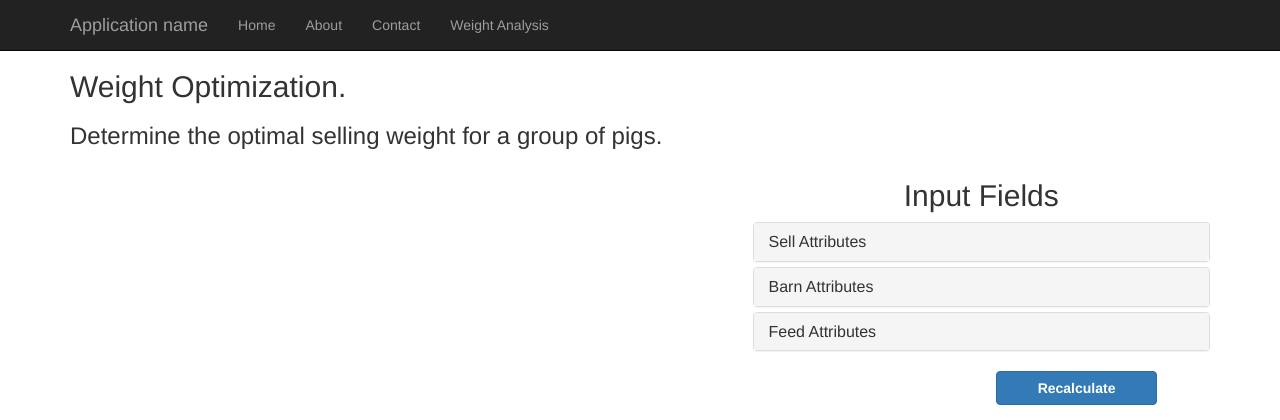
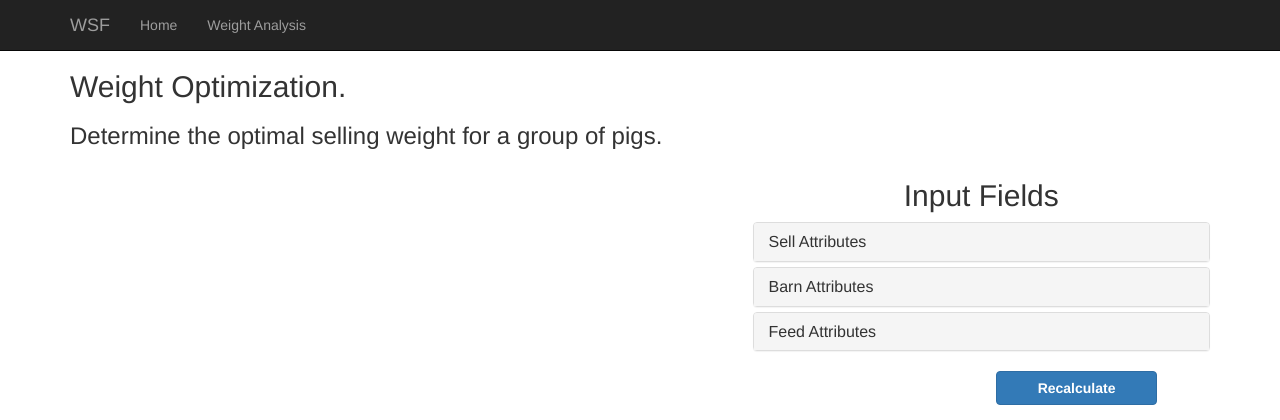
Before and after one commit to jdczerwonka/wsf-web-app, a Flask app: page /weightOpt in a window 1280 px wide. Shown: the top 420 px of the page. Run offline with Flask 2, Linux system fonts and the light colour scheme; parts of the project's set-up code (start-up, migrations or seed data) failed here and were passed over; some libraries are stand-ins or nearby versions.

Commit message:
Added feed_wt and feed_pr to weightOptApi. Removed about and contact html pages.

```diff
--- a/FlaskWebProject/classes/BarnModel.py
+++ b/FlaskWebProject/classes/BarnModel.py
@@ -87,14 +87,14 @@ class PigGrowthModel():
 
         self.awg = Model( polynomial(awgModel) )
         if awgAdjust is not None:
-            self.shift_awg(awgAdjust[0], awgAdjust[1], self.avg_weeks_in_barn)
+            self.shift_awg(awgAdjust[0], awgAdjust[1], awgAdjust[2])
 
         self.set_g_total
         self.set_g_cum
 
         self.awfc = Model( polynomial(awfcModel) )
         if awfcAdjust is not None:
-            self.shift_awfc(awfcAdjust[0], awfcAdjust[1], self.avg_weeks_in_barn)
+            self.shift_awfc(awfcAdjust[0], awfcAdjust[1], awfcAdjust[3])
 
         self.set_fc_cum
         self.set_awfi
--- a/FlaskWebProject/templates/layout.html
+++ b/FlaskWebProject/templates/layout.html
@@ -3,7 +3,7 @@
 <head>
     <meta charset="utf-8" />
     <meta name="viewport" content="width=device-width, initial-scale=1.0">
-    <title>{{ title }} - My Flask Application</title>
+    <title>{{ title }}</title>
     <link rel="stylesheet" type="text/css" href="/static/content/bootstrap-3.3.6.min.css" />
     <link rel="stylesheet" type="text/css" href="/static/content/formValidation-0.7.1.min.css" />
     <link rel="stylesheet" type="text/css" href="/static/content/site.css" />
@@ -24,13 +24,11 @@
                     <span class="icon-bar"></span>
                     <span class="icon-bar"></span>
                 </button>
-                <a href="/" class="navbar-brand">Application name</a>
+                <a href="/" class="navbar-brand">WSF</a>
             </div>
             <div class="navbar-collapse collapse">
                 <ul class="nav navbar-nav">
                     <li><a href="{{ url_for('home') }}">Home</a></li>
-                    <li><a href="{{ url_for('about') }}">About</a></li>
-                    <li><a href="{{ url_for('contact') }}">Contact</a></li>
                     <li><a href="{{ url_for('weightOpt') }}">Weight Analysis</a></li>
                 </ul>
             </div>
--- a/FlaskWebProject/templates/weightOpt.html
+++ b/FlaskWebProject/templates/weightOpt.html
@@ -118,6 +118,15 @@
                             </div>
 
                             <div class="form-group">
+                                <label for="inpStartWt" class="control-label col-xs-6">Start Weight</label>
+                                <div class="col-xs-5">
+                                    <div class="input-group">
+                                        <input type="text" class="form-control" style="border-radius:4px" id="inpStartWt" name="start_wt" value="12" />
+                                    </div>
+                                </div>
+                            </div>
+
+                            <div class="form-group">
                                 <label for="inpDeathPer" class="control-label col-xs-6">Death Percentage</label>
                                 <div class="col-xs-5">
                                     <div class="input-group">
@@ -158,64 +167,64 @@
                                     <tr>
                                         <th class="text-center">Phase</th>
                                         <th class="text-center">Price ($/lb)</th>
-                                        <th class="text-center">Live Wt Max (lbs)</th>
+                                        <th class="text-center">Start Weight (lbs)</th>
                                     </tr>
                                 </thead>
                                 <tbody>
                                     <tr>
                                         <th>N1</th>
-                                        <td class="has-feedback"><input type="text" class="form-control inp-price" name="price[]" value="0.29438071" /></td>
-                                        <td class="has-feedback"><input type="text" class="form-control inp-wt" name="weight[]" value="20" /></td>
+                                        <td class="has-feedback"><input type="text" class="form-control inp-price" name="feed_pr" value="0.29438071" /></td>
+                                        <td class="has-feedback"><input type="text" class="form-control inp-wt" id="N1_wt" name="feed_wt" value="12" disabled/></td>
                                     </tr>
                                     <tr>
                                         <th>N2</th>
-                                        <td class="has-feedback"><input type="text" class="form-control inp-price" name="price[]" value="0.18980649" /></td>
-                                        <td class="has-feedback"><input type="text" class="form-control inp-wt" name="weight[]" value="30" /></td>
+                                        <td class="has-feedback"><input type="text" class="form-control inp-price" name="feed_pr" value="0.18980649" /></td>
+                                        <td class="has-feedback"><input type="text" class="form-control inp-wt" name="feed_wt" value="20" /></td>
                                     </tr>
                                     <tr>
                                         <th>N3</th>
-                                        <td class="has-feedback"><input type="text" class="form-control inp-price" name="price[]" value="0.11205248" /></td>
-                                        <td class="has-feedback"><input type="text" class="form-control inp-wt" name="weight[]" value="50" /></td>
+                                        <td class="has-feedback"><input type="text" class="form-control inp-price" name="feed_pr" value="0.11205248" /></td>
+                                        <td class="has-feedback"><input type="text" class="form-control inp-wt" name="feed_wt" value="30" /></td>
                                     </tr>
                                     <tr>
                                         <th>F1</th>
-                                        <td class="has-feedback"><input type="text" class="form-control inp-price" name="price[]" value="0.09077630" /></td>
-                                        <td class="has-feedback"><input type="text" class="form-control inp-wt" name="weight[]" value="80" /></td>
+                                        <td class="has-feedback"><input type="text" class="form-control inp-price" name="feed_pr" value="0.09077630" /></td>
+                                        <td class="has-feedback"><input type="text" class="form-control inp-wt" name="feed_wt" value="50" /></td>
                                     </tr>
                                     <tr>
                                         <th>F2</th>
-                                        <td class="has-feedback"><input type="text" class="form-control inp-price" name="price[]" value="0.08552250" /></td>
-                                        <td class="has-feedback"><input type="text" class="form-control inp-wt" name="weight[]" value="120" /></td>
+                                        <td class="has-feedback"><input type="text" class="form-control inp-price" name="feed_pr" value="0.08552250" /></td>
+                                        <td class="has-feedback"><input type="text" class="form-control inp-wt" name="feed_wt" value="80" /></td>
                                     </tr>
                                     <tr>
                                         <th>F3</th>
-                                        <td class="has-feedback"><input type="text" class="form-control inp-price" name="price[]" value="0.07965624" /></td>
-                                        <td class="has-feedback"><input type="text" class="form-control inp-wt" name="weight[]" value="160" /></td>
+                                        <td class="has-feedback"><input type="text" class="form-control inp-price" name="feed_pr" value="0.07965624" /></td>
+                                        <td class="has-feedback"><input type="text" class="form-control inp-wt" name="feed_wt" value="120" /></td>
                                     </tr>
                                     <tr>
                                         <th>F4</th>
-                                        <td class="has-feedback"><input type="text" class="form-control inp-price" name="price[]" value="0.07812813" /></td>
-                                        <td class="has-feedback"><input type="text" class="form-control inp-wt" name="weight[]" value="200" /></td>
+                                        <td class="has-feedback"><input type="text" class="form-control inp-price" name="feed_pr" value="0.07812813" /></td>
+                                        <td class="has-feedback"><input type="text" class="form-control inp-wt" name="feed_wt" value="160" /></td>
                                     </tr>
                                     <tr>
                                         <th>F5</th>
-                                        <td class="has-feedback"><input type="text" class="form-control inp-price" name="price[]" value="0.07665118" /></td>
-                                        <td class="has-feedback"><input type="text" class="form-control inp-wt" name="weight[]" value="225" /></td>
+                                        <td class="has-feedback"><input type="text" class="form-control inp-price" name="feed_pr" value="0.07665118" /></td>
+                                        <td class="has-feedback"><input type="text" class="form-control inp-wt" name="feed_wt" value="200" /></td>
                                     </tr>
                                     <tr>
                                         <th>F6</th>
-                                        <td class="has-feedback"><input type="text" class="form-control inp-price" name="price[]" value="0.07570529" /></td>
-                                        <td class="has-feedback"><input type="text" class="form-control inp-wt" name="weight[]" value="245" /></td>
+                                        <td class="has-feedback"><input type="text" class="form-control inp-price" name="feed_pr" value="0.07570529" /></td>
+                                        <td class="has-feedback"><input type="text" class="form-control inp-wt" name="feed_wt" value="225" /></td>
                                     </tr>
                                     <tr>
                                         <th>F7</th>
-                                        <td class="has-feedback"><input type="text" class="form-control inp-price" name="price[]" value="0.09360718" /></td>
-                                        <td class="has-feedback"><input type="text" class="form-control inp-wt" name="weight[]" value="265" /></td>
+                                        <td class="has-feedback"><input type="text" class="form-control inp-price" name="feed_pr" value="0.09360718" /></td>
+                                        <td class="has-feedback"><input type="text" class="form-control inp-wt" name="feed_wt" value="245" /></td>
                                     </tr>
                                     <tr>
                                         <th>F8</th>
-                                        <td class="has-feedback"><input type="text" class="form-control inp-price" name="price[]" value="0.09719425" /></td>
-                                        <td class="has-feedback"><input type="text" class="form-control inp-wt" name="weight[]" value="999" /></td>
+                                        <td class="has-feedback"><input type="text" class="form-control inp-price" name="feed_pr" value="0.09719425" /></td>
+                                        <td class="has-feedback"><input type="text" class="form-control inp-wt" name="feed_wt" value="265" /></td>
                                     </tr>
                                 </tbody>
                             </table>
@@ -368,6 +377,22 @@
                         }
                     }
                 },
+                start_wt: {
+                    validators: {
+                        notEmpty: {
+                            message: "Barn Size is required"
+                        },
+                        numeric: {
+                            message: "Barn Size must be a number",
+                            decimalSeparator: "."
+                        },
+                        between: {
+                            min: 5,
+                            max: 100,
+                            message: "Barn Size must be between %s and %s"
+                        }
+                    }
+                },
                 death_per: {
                     validators: {
                         notEmpty: {
@@ -414,7 +439,7 @@
                 selector: 'td'
             },
             fields: {
-                'price[]': {
+                feed_pr: {
                     validators: {
                         notEmpty: {
                             message: "Price is required"
@@ -430,7 +455,7 @@
                         }
                     }
                 },
-                'weight[]': {
+                feed_wt: {
                     validators: {
                         notEmpty: {
                             message: "Max Wt is required"
@@ -451,11 +476,15 @@
     });
 
     $("#frmWeightOpt input").blur(function () {
-        $(this).parent().parent().parent().removeClass("has-success")
+        $(this).parent().parent().parent().removeClass("has-success");
     });
 
     $("#frmFeed input").blur(function () {
-        $(this).parent().removeClass("has-success")
+        $(this).parent().removeClass("has-success");
+    });
+
+    $("#inpStartWt").change(function () {
+        $("#N1_wt").val($("#inpStartWt").val());
     });
 
     $("#recalculate").click(function () {
@@ -465,6 +494,8 @@
     function generatePlot() {
         var url = "http://wsf-web-app.azurewebsites.net/api/v1/weightOptApi";
         url = url + "?" + $("#frmWeightOpt").serialize();
+        console.log($("#frmWeightOpt").serialize());
+        console.log($("#frmFeed").serialize());
 
         $.getJSON(url).done(function (data) {
             var d3 = Plotly.d3;
--- a/FlaskWebProject/views.py
+++ b/FlaskWebProject/views.py
@@ -19,26 +19,6 @@ def home():
         year=datetime.now().year,
     )
 
-@app.route('/contact')
-def contact():
-    """Renders the contact page."""
-    return render_template(
-        'contact.html',
-        title='Contact',
-        year=datetime.now().year,
-        message='Your contact page.'
-    )
-
-@app.route('/about')
-def about():
-    """Renders the about page."""
-    return render_template(
-        'about.html',
-        title='About',
-        year=datetime.now().year,
-        message='Your application description page.'
-    )
-
 @app.route('/weightOpt')
 def weightOpt():
     """Renders the Weight Optimization page."""
```
Also changed, not shown: FlaskWebProject/db/resources.py (+5 -2 lines).
